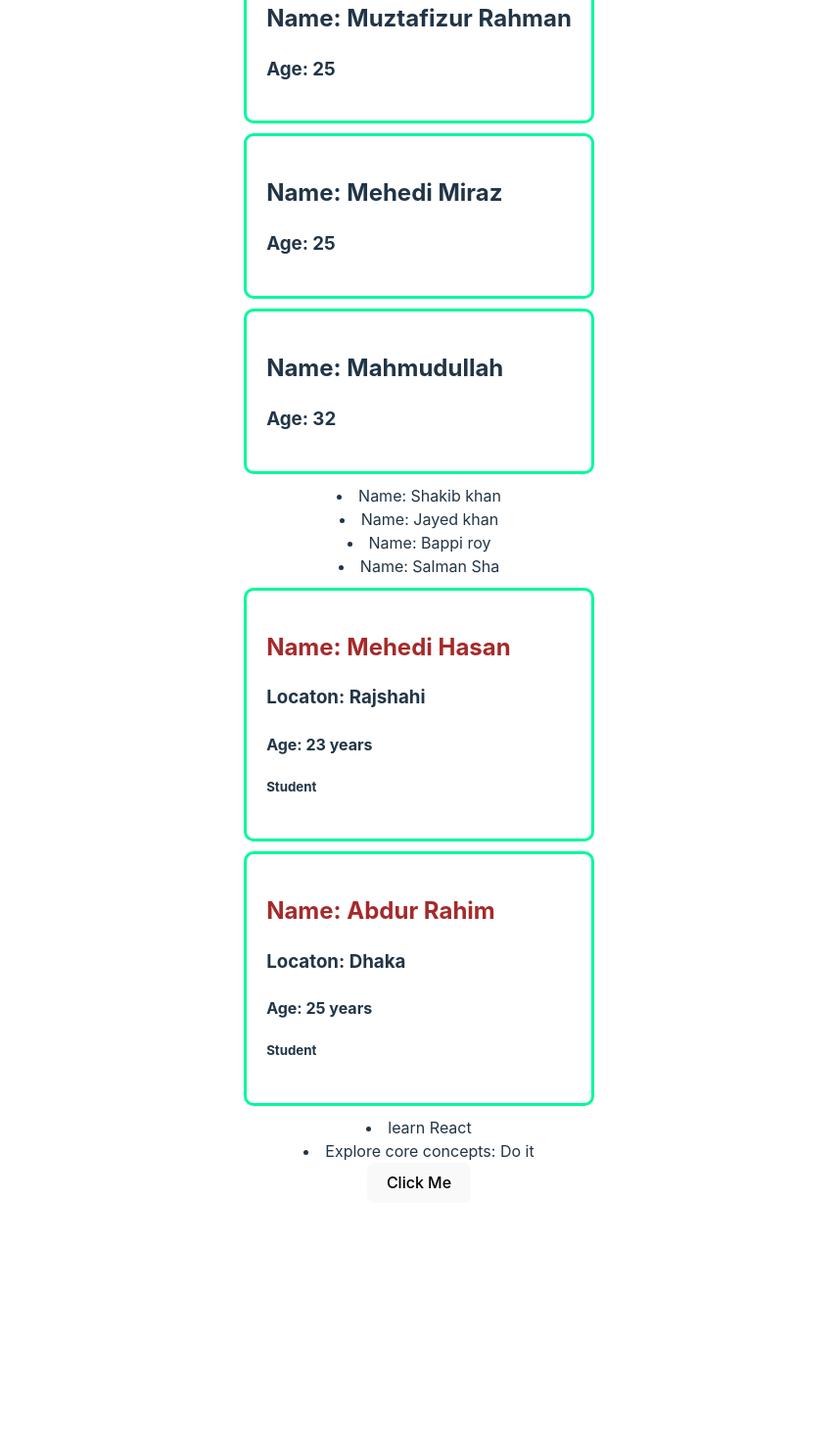
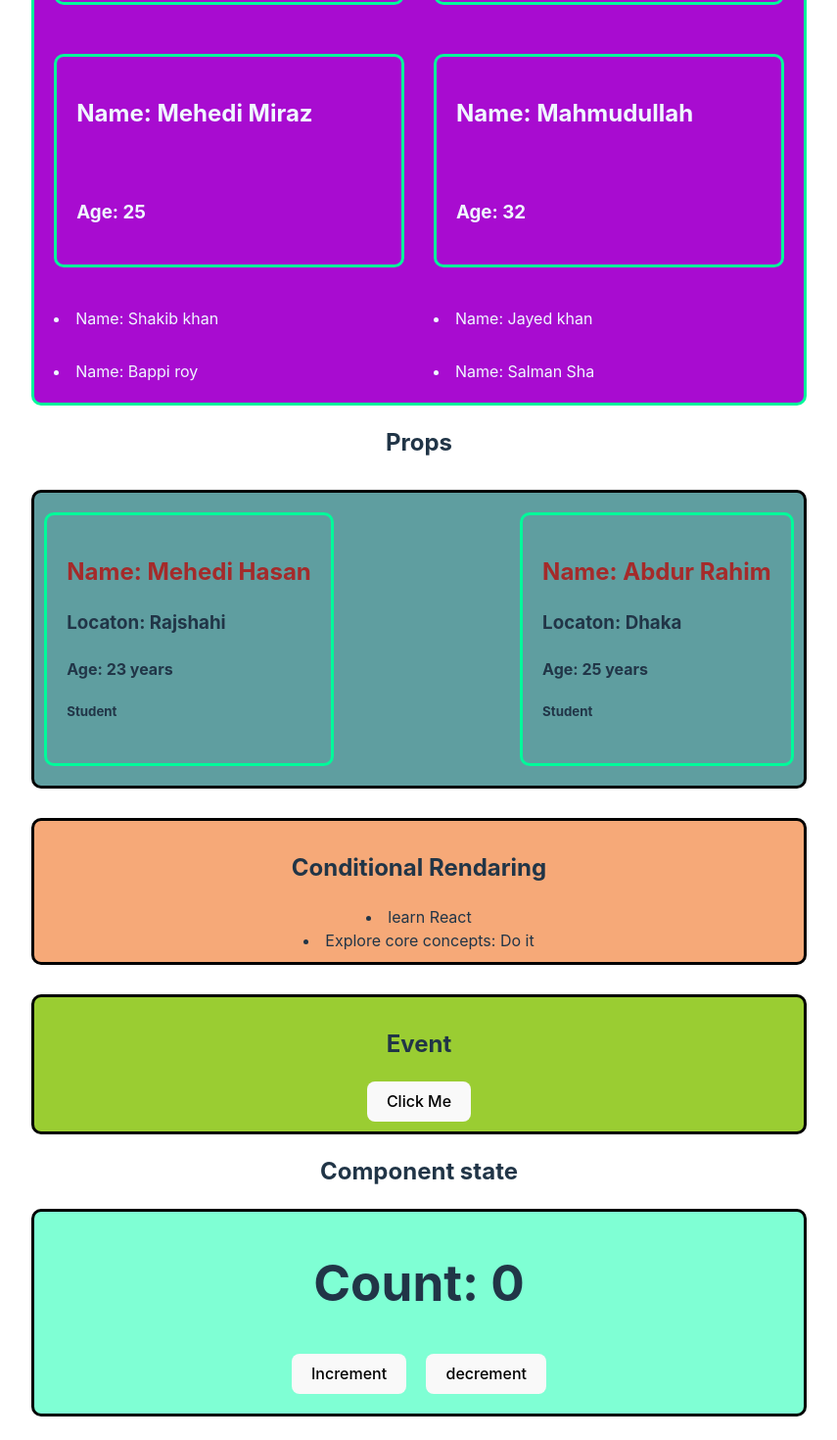
Before and after one commit to Sawon-52/myApp-Practice-react, a React (Vite) app: page / in a window 1280 px wide. Shown: the part 620-2090 px from the top of the page at 98% size, without its empty margins (212-1067 px from the left). Before the commit the page ends 1880 px from the top, so only its background shows below. Built offline with nearby package versions, Linux system fonts and the light colour scheme.

Commit message:
added color

```diff
--- a/src/App.css
+++ b/src/App.css
@@ -1,11 +1,11 @@
 #root {
-  max-width: 1280px;
+  max-width: 90%;
   margin: 0 auto;
   padding: 2rem;
   text-align: center;
 }
 
-.card{
+.card {
   padding: 20px;
   border: 3px solid mediumspringgreen;
   text-align: left;
@@ -16,3 +16,34 @@
 .card h2 {
   color: brown;
 }
+.player {
+  display: grid;
+  grid-template-columns: repeat(2, 1fr);
+  gap: 30px;
+  background-color: rgb(168, 12, 208);
+  color: aliceblue;
+}
+
+.profile {
+  display: flex;
+  justify-content: space-between;
+  gap: 20px;
+  background-color: cadetblue;
+}
+
+.todo,
+.profile,
+.player,
+.event {
+  border: 3px solid black;
+  padding: 10px;
+  border-radius: 10px;
+  margin-top: 30px;
+}
+.event {
+  background-color: yellowgreen;
+}
+
+.todo {
+  background-color: rgb(246, 169, 120);
+}
--- a/src/App.jsx
+++ b/src/App.jsx
@@ -3,6 +3,7 @@ import Todo from "./Todo";
 import Profile from "./Profile";
 import Actor from "./Actor";
 import Player from "./Player";
+import Counter from "./Counter";
 
 function App() {
   const actors = ["Shakib khan", "Jayed khan", "Bappi roy", "Salman Sha"];
@@ -22,6 +23,9 @@ function App() {
 
   return (
     <>
+      <div>
+        <h2>Props</h2>
+        <div className="player">
           {cricketPlayers.map((player) => (
             <Player singlePlayer={player}> </Player>
           ))}
@@ -29,13 +33,33 @@ function App() {
           {actors.map((actor) => (
             <Actor name={actor}></Actor>
           ))}
+        </div>
+      </div>
 
+      <div>
+        <h2>Props</h2>
+        <div className="profile">
           <Profile name="Mehedi Hasan" location="Rajshahi" age="23 years" />
           <Profile name="Abdur Rahim" location="Dhaka" age="25 years" />
+        </div>
+      </div>
+
+      <div className="todo">
+        <h2>Conditional Rendaring</h2>
         <Todo task="learn React " isDone={true}></Todo>
         <Todo task="Explore core concepts" isDone={false}></Todo>
+      </div>
 
+      {/* <button onClick={handleClick}>Click Me</button> */}
+      <div className="event">
+        <h2>Event</h2>
         <button onClick={() => handleClick("Clicked")}>Click Me</button>
+      </div>
+
+      <div>
+        <h2>Component state</h2>
+        <Counter></Counter>
+      </div>
     </>
   );
 }
--- /dev/null
+++ b/src/Counter.css
@@ -0,0 +1,9 @@
+.counter {
+  border: 3px solid black;
+  padding: 10px;
+  border-radius: 10px;
+  background-color: aquamarine;
+}
+.counter button {
+  margin: 10px;
+}
--- /dev/null
+++ b/src/Counter.jsx
@@ -0,0 +1,22 @@
+import "./Counter.css";
+import { useState } from "react";
+export default function Counter() {
+  const [count, setCounter] = useState(0);
+
+  function handleAdd() {
+    const newCount = count + 1;
+    setCounter(newCount);
+  }
+
+  function handleReduce() {
+    const newCount = count - 1;
+    setCounter(newCount);
+  }
+  return (
+    <div className="counter">
+      <h1>Count: {count}</h1>
+      <button onClick={handleAdd}>Increment</button>
+      <button onClick={handleReduce}>decrement</button>
+    </div>
+  );
+}
--- a/src/Player.jsx
+++ b/src/Player.jsx
@@ -2,7 +2,7 @@ import "./Player.css";
 export default function Player({ singlePlayer }) {
   return (
     <>
-      <div className="player">
+      <div className="player" style={{display:'flex', flexDirection:'column'}}>
         <h2>Name: {singlePlayer.name}</h2>
         <h3>Age: {singlePlayer.age} </h3>
       </div>
--- a/src/Todo.jsx
+++ b/src/Todo.jsx
@@ -37,9 +37,11 @@
 // conditional rendering option 03 : || oparetor
 export default function Todo({ task, isDone }) {
   return (
-    <li>
-      {task}
-      {isDone || ": Do it"}
-    </li>
+    <div>
+      <li>
+        {task}
+        {isDone || ": Do it"}
+      </li>
+    </div>
   );
 }
```
Lines whose indentation alone changed are shown as unchanged.
